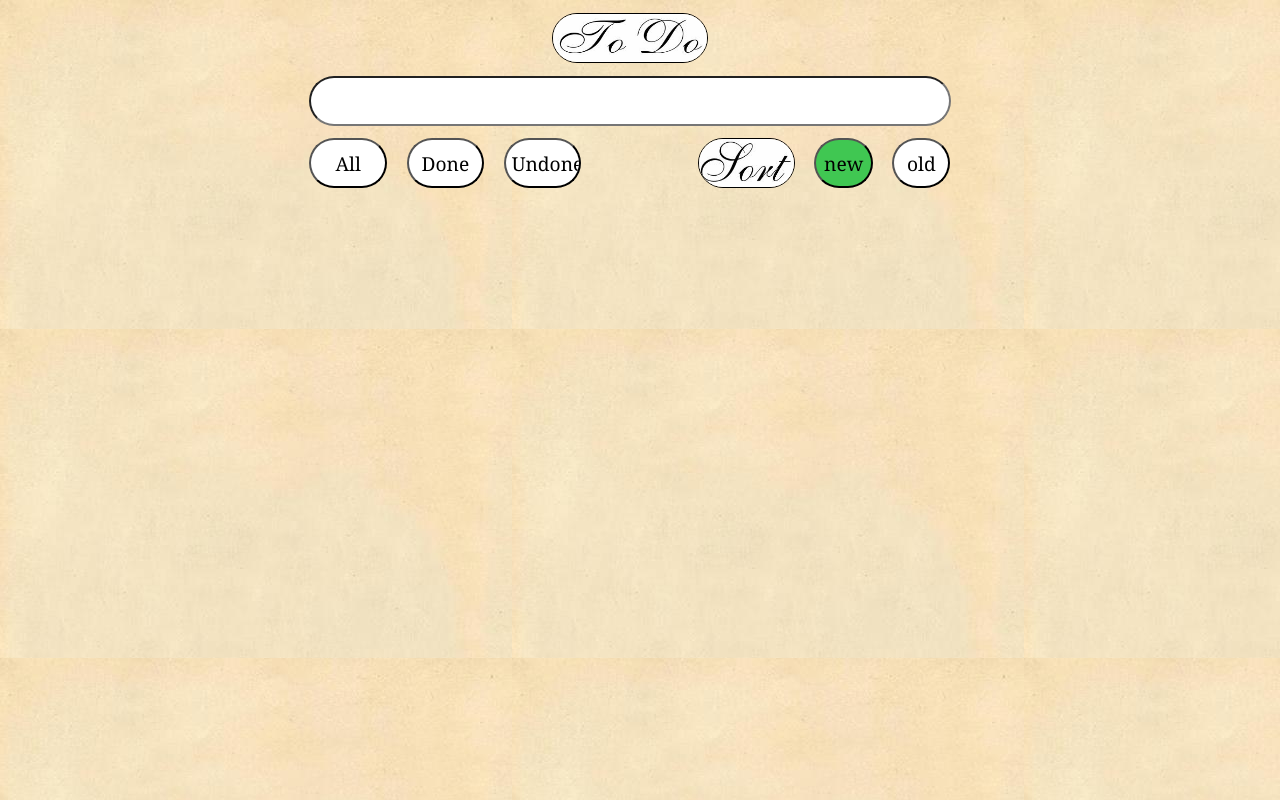
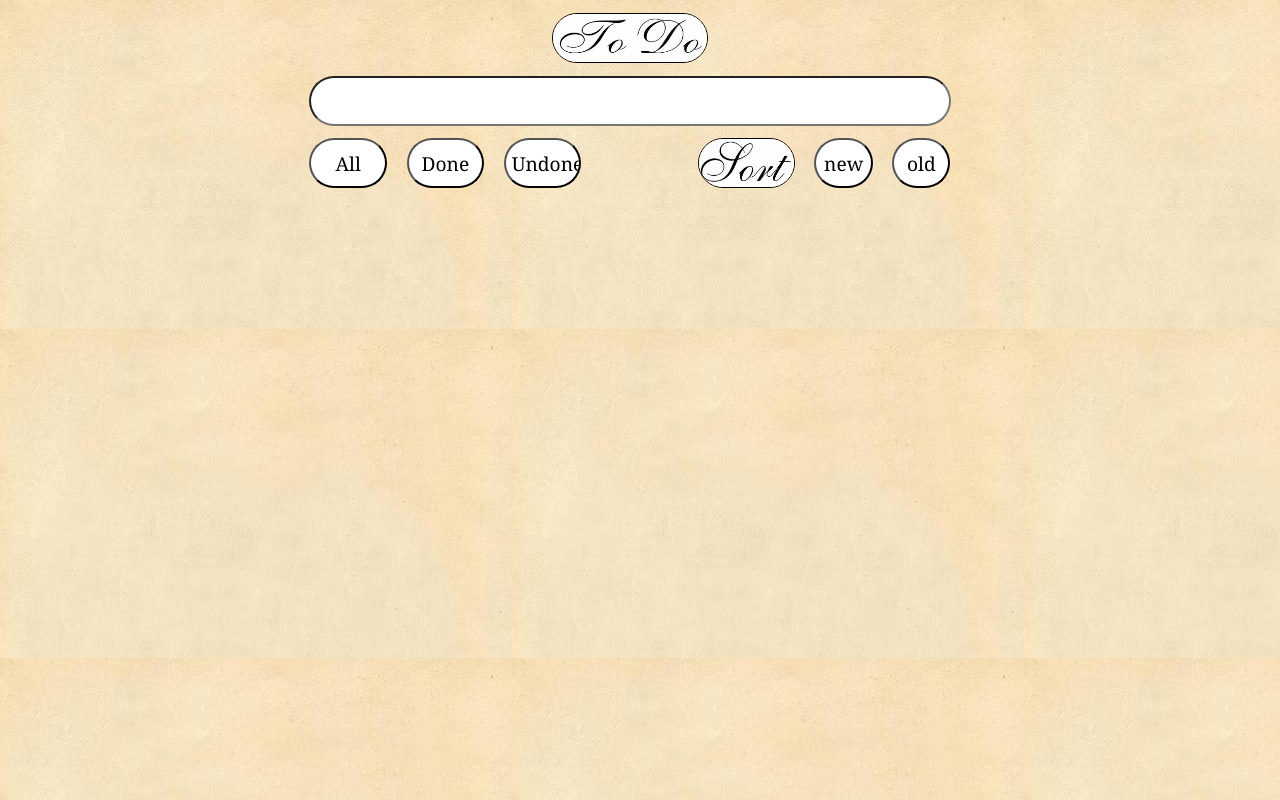
Before and after one commit to lina-startuporaft/todo-front-breaking, a React (Create React App) app: page / in a window 1280 px wide. Built offline with nearby package versions, Linux system fonts and the light colour scheme.

Commit message:
Ask Sergej????

```diff
--- a/src/App.js
+++ b/src/App.js
@@ -3,214 +3,205 @@ import Head from './components/Head.js'
 import DoList from './DoList.js'
 import styles from './style/App.module.css'
 import Paging from './components/Paging.js'
+import { getByRole } from '@testing-library/react'
 
 
 function App() {
 
   const [tasks, setTasks] = useState([]);
   const [filteredTasks, setFilteredTasks] = useState([]);
-  const [orderBy, setOrderBy] = useState('asc');
+  const [orderBy, setOrderBy] = useState('new');
   const [filterBy, setFilterBy] = useState('all');
   const [page, setPage] = useState(0);
 
-  //Sort
-  const defoultActiveSort = [
-    {backgroundColor: 'rgb(64, 199, 82)'},
-    {backgroundColor: 'white'},
-  ]
-  const [activeSort, setActiveSort] = useState(defoultActiveSort);
+  useEffect(() => {
+    switch (orderBy) {
+      case 'old':
+        setTasks(sortDown(tasks));
+        break;
+      case 'new':
+        setTasks(sortUp(tasks));
+        break;
+    }
+  }, [tasks, orderBy]);
 
-  const [activeSortForAll, setActiveSortForAll] = useState(true);
-  const [secondTasks, setSecondTasks] = useState(0);
-
-  //by re-render
-  const [state, setState] = useState(false);
-
-  //Create date
-  function createDate() {
-    const date = new Date();
-    const year = date.getFullYear();
-    const month = date.getMonth() + 1;
-    const day = date.getDate();
-    return day + '/' + month + '/' + year;
-  }
+  // //Create date
+  // function createDate() {
+  //   const date = new Date();
+  //   const year = date.getFullYear();
+  //   const month = date.getMonth() + 1;
+  //   const day = date.getDate();
+  //   return day + '/' + month + '/' + year;
+  // }
 
   //Del and add
   function addDo({count, id}){
-     setTasks([{title: count, id: id, checked: false, date: createDate()}].concat(tasks));
+    setTasks([{title: count, id: id, checked: false, date: '14/22/22'}].concat(tasks.reverse()));
   }
 
   function delDo(e) {
-    let taskNew = tasks.filter((item) => item.id != e.currentTarget.id);
-    setTasks(taskNew);
+    setTasks(tasks.filter((item) => item.id != e.currentTarget.id).reverse());
   //Del last task on last page
-    if ((selectPage > ((tasks.length - 5) / 5)) && ((tasks.length - 1) % 5 == 0) && (selectPage != 1)) {
-      setSelectPage(selectPage - 1);
-    }
+    // if ((selectPage > ((tasks.length - 5) / 5)) && ((tasks.length - 1) % 5 == 0) && (selectPage != 1)) {
+    //   setSelectPage(selectPage - 1);
+    // }
+  }
+
+  //sort
+  function sortUp(arrForSort) {
+    return arrForSort.sort((a, b) => {
+      return a.id - b.id;
+    })
+  }
+
+  function sortDown(arrForSort) {
+    return arrForSort.sort((b, a) => {
+      return a.id - b.id;
+    })
+  }
+
+  function sort(e) {
+    setOrderBy(e.currentTarget.value);
+  }
+
+
+  //check Checkbox
+  function chekboxChange(e) {
+    setTasks(tasks.map((task) => {
+      if (task.checked === e.currentTarget.id) {
+        return task.checked = e.currentTarget.checked
+      }
+    }))
   }
 
 
 
-  function sortUp(arrForSort) {
-    arrForSort.sort((a, b) => {
-      return a.id - b.id;
-    })
-    return arrForSort;
-  }
+  // function checkStateChekbox(e) {
+    // const i = tasks.findIndex((item) => {return +item.id == +e.currentTarget.id});
+    // const newTask = tasks;
+    // newTask[i].checked = !newTask[i].checked;
 
-  function sortDown(arrForSort) {
-    arrForSort.sort((a, b) => {
-      return b.id - a.id;
-    })
-    return arrForSort;
-  }
-
-  function sortDoUp() {
-    if (activeSortForAll) {
-    setTasks(sortUp(tasks));
-    setState(!state);
-    let newActiveSort = activeSort;
-    setActiveSort(newActiveSort.reverse());
-    setActiveSortForAll(!activeSortForAll);
-    }
-  }
-
-  function sortDoDown() {
-    if (!activeSortForAll) {
-    setTasks(sortDown(tasks));
-    setState(!state);
-    let newActiveSort = activeSort;
-    setActiveSort(newActiveSort.reverse());
-    setActiveSortForAll(!activeSortForAll);
-    }
-  }
-
-  //check Checkbox
-  function checkStateChekbox(e) {
-    const i = tasks.findIndex((item) => {return +item.id == +e.currentTarget.id});
-    const newTask = tasks;
-    newTask[i].checked = !newTask[i].checked;
-    setTasks(newTask);
-    setState(!state);
-  }
+  //   setTasks(tasks.map(task => {if (task.id === e.currentTarget.id) {task.checked = !task.checked}}));
+  // }
 
   //All, done and undone
-  const [see, setSee] = useState('All');
+  // function filtering(e) {
+  //   setFilterBy(e.currentTarget.value);
+  // }
 
-  function seeDone() {
-    setSee('Done');
-    setSelectPage(1);
-    switch (see) {
-      case 'All':
-        const thisTask = tasks.filter(item => item.checked === true);
-        setTasks(thisTask);
-        const anotherTask = tasks.filter(item => item.checked === false);
-        setSecondTasks(anotherTask);
-        break;
-      case 'Undone':
-        const thisTaskDone = secondTasks;
-        const anotherTaskDone = tasks;
-        setTasks(thisTaskDone);
-        setSecondTasks(anotherTaskDone);
-        break;
-  }};
+  // const [see, setSee] = useState('All');
 
-  function seeUndone() {
-    setSelectPage(1);
-    setSee('Undone');
-    switch (see) {
-      case 'All':
-        const thisTask = tasks.filter(item => item.checked == false);
-        setTasks(thisTask);
-        const anotherTask = tasks.filter(item => item.checked == true);
-        setSecondTasks(anotherTask);
-        break;
-      case 'Done':
-        const thisTaskUndone = secondTasks;
-        const anotherTaskUndone = tasks;
-        setTasks(thisTaskUndone);
-        setSecondTasks(anotherTaskUndone);
-        break;
-  }}
+  // function seeDone() {
+  //   setSee('Done');
+  //   setSelectPage(1);
+  //   switch (see) {
+  //     case 'All':
+  //       const thisTask = tasks.filter(item => item.checked === true);
+  //       setTasks(thisTask);
+  //       const anotherTask = tasks.filter(item => item.checked === false);
+  //       setSecondTasks(anotherTask);
+  //       break;
+  //     case 'Undone':
+  //       const thisTaskDone = secondTasks;
+  //       const anotherTaskDone = tasks;
+  //       setTasks(thisTaskDone);
+  //       setSecondTasks(anotherTaskDone);
+  //       break;
+  // }};
 
-  function seeAll() {
-    setSelectPage(1);
-    setSee('All');
-    switch (see) {
-      case 'Done':
-        setTasks(tasks.concat(secondTasks));
-        break;
-      case 'Undone':
-        setTasks(tasks.concat(secondTasks));
-        break;}
-  }
+  // function seeUndone() {
+  //   setSelectPage(1);
+  //   setSee('Undone');
+  //   switch (see) {
+  //     case 'All':
+  //       const thisTask = tasks.filter(item => item.checked == false);
+  //       setTasks(thisTask);
+  //       const anotherTask = tasks.filter(item => item.checked == true);
+  //       setSecondTasks(anotherTask);
+  //       break;
+  //     case 'Done':
+  //       const thisTaskUndone = secondTasks;
+  //       const anotherTaskUndone = tasks;
+  //       setTasks(thisTaskUndone);
+  //       setSecondTasks(anotherTaskUndone);
+  //       break;
+  // }}
 
-  const colorActiveDefoult = [
-    {backgroundColor: 'white'},
-    {backgroundColor: 'white'},
-    {backgroundColor: 'white'},
-  ];
+  // function seeAll() {
+  //   setSelectPage(1);
+  //   setSee('All');
+  //   switch (see) {
+  //     case 'Done':
+  //       setTasks(tasks.concat(secondTasks));
+  //       break;
+  //     case 'Undone':
+  //       setTasks(tasks.concat(secondTasks));
+  //       break;}
+  // }
 
-  const [activeSee, setActiveSee] = useState(colorActiveDefoult);
+  // const colorActiveDefoult = [
+  //   {backgroundColor: 'white'},
+  //   {backgroundColor: 'white'},
+  //   {backgroundColor: 'white'},
+  // ];
 
-  useEffect(() => {
-    if (see == 'All') {
-      if (activeSortForAll) {
-        setTasks(sortDown(tasks));
-      } else {
-        setTasks(sortDown(tasks));
-      }
-      let newActive = colorActiveDefoult;
-      newActive.splice(0, 1, {backgroundColor: 'rgb(64, 199, 82)'});
-      setActiveSee(newActive);
-    } else if (see == 'Done') {
-      let newActive = colorActiveDefoult;
-      newActive.splice(1, 1, {backgroundColor: 'rgb(64, 199, 82)'});
-      setActiveSee(newActive);
-    } else {
-      let newActive = colorActiveDefoult;
-      newActive.splice(2, 1, {backgroundColor: 'rgb(64, 199, 82)'});
-      setActiveSee(newActive);
-    }
-  }, [see]);
+  // const [activeSee, setActiveSee] = useState(colorActiveDefoult);
+
+  // useEffect(() => {
+  //   if (see == 'All') {
+  //     if (activeSortForAll) {
+  //       setTasks(sortDown(tasks));
+  //     } else {
+  //       setTasks(sortDown(tasks));
+  //     }
+  //     let newActive = colorActiveDefoult;
+  //     newActive.splice(0, 1, {backgroundColor: 'rgb(64, 199, 82)'});
+  //     setActiveSee(newActive);
+  //   } else if (see == 'Done') {
+  //     let newActive = colorActiveDefoult;
+  //     newActive.splice(1, 1, {backgroundColor: 'rgb(64, 199, 82)'});
+  //     setActiveSee(newActive);
+  //   } else {
+  //     let newActive = colorActiveDefoult;
+  //     newActive.splice(2, 1, {backgroundColor: 'rgb(64, 199, 82)'});
+  //     setActiveSee(newActive);
+  //   }
+  // }, [see]);
 
   //Paging
 
-  const [selectPage, setSelectPage] = useState(1);
+  // const [selectPage, setSelectPage] = useState(1);
 
-  function checkPage(e) {
-    if (e.currentTarget.value == "<") {
-      setSelectPage(1);
-    } else if (e.currentTarget.value == ">") {
-      setSelectPage(Math.ceil(tasks.length / 5))
-    } else {
-      setSelectPage(e.currentTarget.value);
-    }
-  }
+  // function checkPage(e) {
+  //   if (e.currentTarget.value == "<") {
+  //     setSelectPage(1);
+  //   } else if (e.currentTarget.value == ">") {
+  //     setSelectPage(Math.ceil(tasks.length / 5))
+  //   } else {
+  //     setSelectPage(e.currentTarget.value);
+  //   }
+  // }
 
   return (
           <div className={styles.mybody}>
             <Head
               addDo={addDo}
-              sortDoUp={sortDoUp}
-              sortDoDown={sortDoDown}
-              seeDone={seeDone}
-              seeUndone={seeUndone}
-              seeAll={seeAll}
-              activeSee={activeSee}
-              activeSort={activeSort}/>
+              sort={sort}
+              // filtering={filtering}
+              />
             <div className={styles.content}>
               <DoList
                 tasks={tasks}
                 delDo={delDo}
-                checkStateChekbox={checkStateChekbox}
-                selectPage={selectPage}/>
-                {(tasks.length > 5)?
+                chekboxChange={chekboxChange}
+                // selectPage={selectPage}
+                />
+                {/* {(tasks.length > 5)?
                   <Paging
                     tasks={tasks}
                     checkPage={checkPage}
                     selectPage={selectPage}/>
-                  : null}
+                  : null} */}
             </div>
           </div>
         )
--- a/src/components/Do.js
+++ b/src/components/Do.js
@@ -1,7 +1,7 @@
 import React, { useEffect, useState } from "react";
 import styles from "../style/App.module.css"
 
-function Do({task, delDo, checkStateChekbox}) {
+function Do({task, delDo, checkboxChange}) {
 
     const [checkFocusTask, setCheckFocusTask] = useState(true)
 
@@ -33,8 +33,7 @@ function Do({task, delDo, checkStateChekbox}) {
             <input
                 type="checkbox"
                 className={styles.coldoCol1}
-                onChange={checkStateChekbox}
-                checked={task.checked}
+                onChange={checkboxChange}
                 id={task.id}/>
             {
             checkFocusTask?
--- a/src/components/Head.js
+++ b/src/components/Head.js
@@ -3,7 +3,7 @@ import styles from '../style/App.module.css'
 import ToDo from '../image/to-do.jpg'
 import Sort from '../image/sort.jpg'
 
-function Head({addDo, sortDoUp, sortDoDown, seeDone, seeUndone, seeAll, activeSee, activeSort}) {
+function Head({addDo, sort, filtering}) {
     const [count, setCount] = useState('');
     const [id, setId] = useState(1);
 
@@ -32,13 +32,13 @@ function Head({addDo, sortDoUp, sortDoDown, seeDone, seeUndone, seeAll, activeSe
                         <input className={styles.colSpan1} maxLength="70" type="text" onChange={editChange} onKeyUp={chekEnter}/>
                     </div>
                     <div className={styles.row}>
-                        <input  className={styles.col} type="button" value="All" style={activeSee[0]} onClick={seeAll}/>
-                        <input  className={styles.col} type="button" value="Done" style={activeSee[1]} onClick={seeDone}/>
-                        <input className={styles.col} type="button" value="Undone" style={activeSee[2]} onClick={seeUndone}/>
+                        <input  className={styles.col} type="button" value="All" onClick={filtering}/>
+                        <input  className={styles.col} type="button" value="Done" onClick={filtering}/>
+                        <input className={styles.col} type="button" value="Undone" onClick={filtering}/>
                         <div className={styles.col}></div>
                         <img src={Sort} alt="Sort" className={styles.colSpan2}/>
-                        <input className={styles.colSpan5} type="button" value="new" style={activeSort[0]} onClick={sortDoDown}/>
-                        <input className={styles.colSpan5} type="button" value="old" style={activeSort[1]} onClick={sortDoUp}/>
+                        <input className={styles.colSpan5} type="button" value="new" onClick={sort}/>
+                        <input className={styles.colSpan5} type="button" value="old" onClick={sort}/>
                     </div>
                 </div>
             </div>
```
Also changed, not shown: src/DoList.js (+4 -5 lines).
